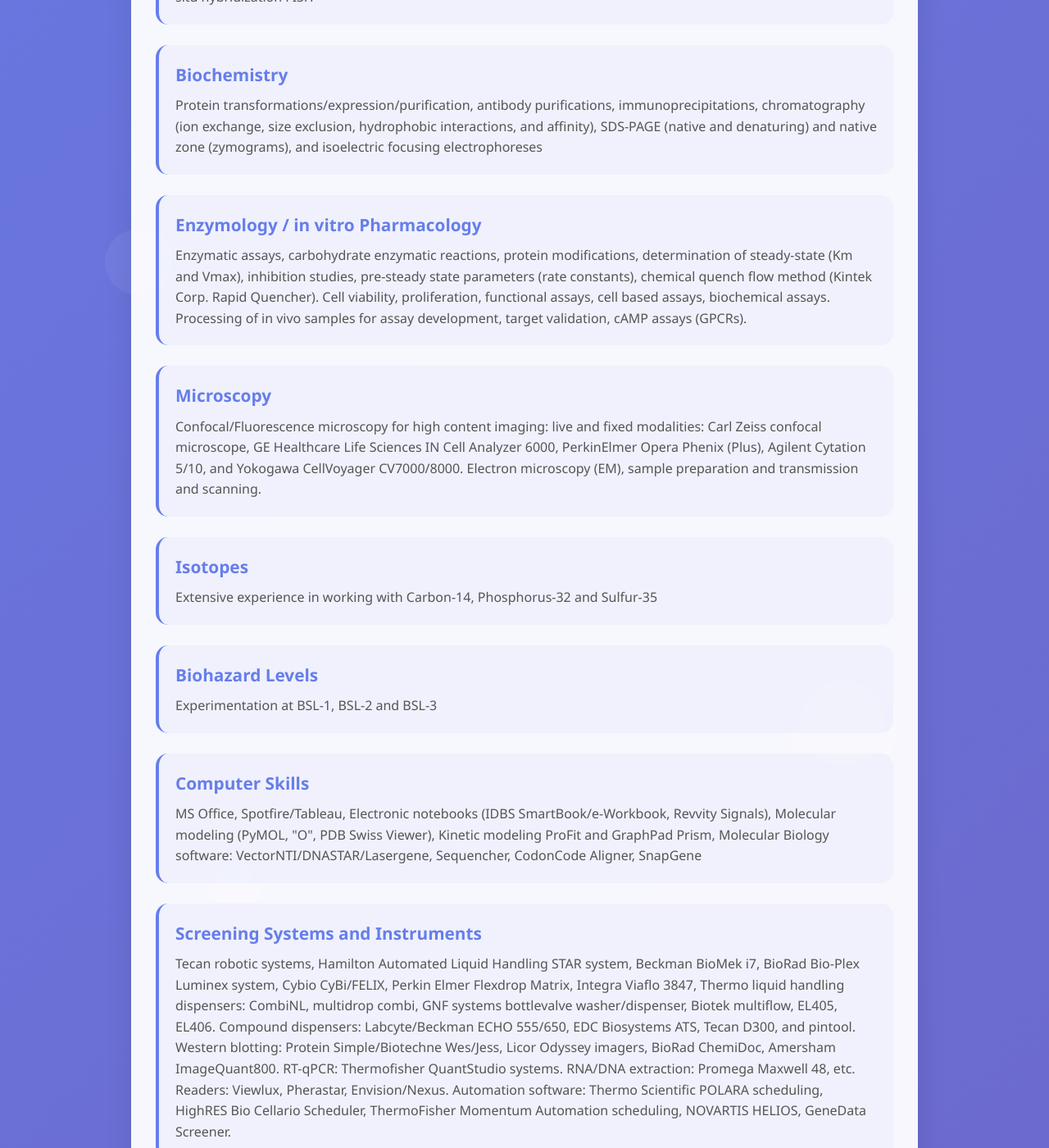
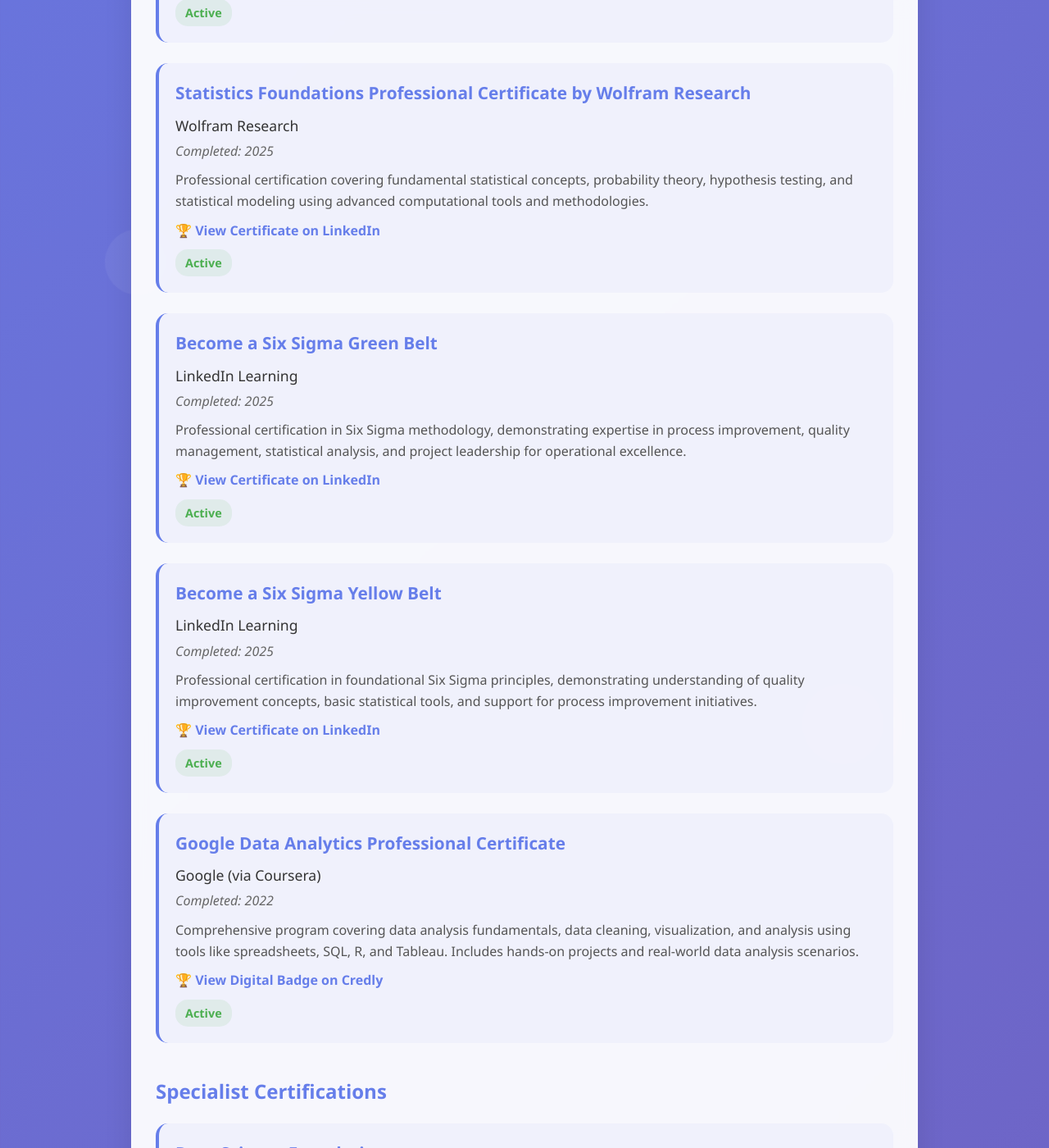
Before and after one commit to leodavinci1452/leodavinci1452.github.io, a Jekyll site: the page certifications.html, which Jekyll copies as it is, in a window 1280 px wide and 1400 px high, scrolled down 1808 px. Shown: the whole window at 82% size. Built offline with Jekyll 4.4.1, drawn with Linux system fonts in a browser that asks for light colours; a script that is not in the unit is left out; some of the changed text lies outside the part shown.

Commit message:
Update certifications.html

```diff
--- a/certifications.html
+++ b/certifications.html
@@ -308,82 +308,9 @@
         </section>
 
         <section class="section">
-            <h2>Technical Expertise</h2>
+            <h2>Certifications</h2>
 
-            <div class="certification">
-                <div class="cert-name">Molecular Biology</div>
-                <div class="cert-description">
-                    (Sub)cloning, (RT-q)PCR, DNA, RNA, Sequencing, Extractions, Digestions, Site-directed mutagenesis, Southern/Western(traditional and Jess/Wes)/Eastern blotting
-                </div>
-            </div>
-
-            <div class="certification">
-                <div class="cert-name">Cell Biology</div>
-                <div class="cert-description">
-                    Bacterial and mammalian cell culture (including primary cell lines and human induced pluripotent stem cells), glucose uptake assay, metabolic assays (Agilent Seahorse), in vitro transcription and translation, Fluorescence in situ hybridization FISH
-                </div>
-            </div>
-
-            <div class="certification">
-                <div class="cert-name">Biochemistry</div>
-                <div class="cert-description">
-                    Protein transformations/expression/purification, antibody purifications, immunoprecipitations, chromatography (ion exchange, size exclusion, hydrophobic interactions, and affinity), SDS-PAGE (native and denaturing) and native zone (zymograms), and isoelectric focusing electrophoreses
-                </div>
-            </div>
-
-            <div class="certification">
-                <div class="cert-name">Enzymology / in vitro Pharmacology</div>
-                <div class="cert-description">
-                    Enzymatic assays, carbohydrate enzymatic reactions, protein modifications, determination of steady-state (Km and Vmax), inhibition studies, pre-steady state parameters (rate constants), chemical quench flow method (Kintek Corp. Rapid Quencher). Cell viability, proliferation, functional assays, cell based assays, biochemical assays. Processing of in vivo samples for assay development, target validation, cAMP assays (GPCRs).
-                </div>
-            </div>
-
-            <div class="certification">
-                <div class="cert-name">Microscopy</div>
-                <div class="cert-description">
-                    Confocal/Fluorescence microscopy for high content imaging: live and fixed modalities: Carl Zeiss confocal microscope, GE Healthcare Life Sciences IN Cell Analyzer 6000, PerkinElmer Opera Phenix (Plus), Agilent Cytation 5/10, and Yokogawa CellVoyager CV7000/8000. Electron microscopy (EM), sample preparation and transmission and scanning.
-                </div>
-            </div>
-
-            <div class="certification">
-                <div class="cert-name">Isotopes</div>
-                <div class="cert-description">
-                    Extensive experience in working with Carbon-14, Phosphorus-32 and Sulfur-35
-                </div>
-            </div>
-
-            <div class="certification">
-                <div class="cert-name">Biohazard Levels</div>
-                <div class="cert-description">
-                    Experimentation at BSL-1, BSL-2 and BSL-3
-                </div>
-            </div>
-
-            <div class="certification">
-                <div class="cert-name">Computer Skills</div>
-                <div class="cert-description">
-                    MS Office, Spotfire/Tableau, Electronic notebooks (IDBS SmartBook/e-Workbook, Revvity Signals), Molecular modeling (PyMOL, "O", PDB Swiss Viewer), Kinetic modeling ProFit and GraphPad Prism, Molecular Biology software: VectorNTI/DNASTAR/Lasergene, Sequencher, CodonCode Aligner, SnapGene
-                </div>
-            </div>
-
-            <div class="certification">
-                <div class="cert-name">Screening Systems and Instruments</div>
-                <div class="cert-description">
-                    Tecan robotic systems, Hamilton Automated Liquid Handling STAR system, Beckman BioMek i7, BioRad Bio-Plex Luminex system, Cybio CyBi/FELIX, Perkin Elmer Flexdrop Matrix, Integra Viaflo 3847, Thermo liquid handling dispensers: CombiNL, multidrop combi, GNF systems bottlevalve washer/dispenser, Biotek multiflow, EL405, EL406. Compound dispensers: Labcyte/Beckman ECHO 555/650, EDC Biosystems ATS, Tecan D300, and pintool. Western blotting: Protein Simple/Biotechne Wes/Jess, Licor Odyssey imagers, BioRad ChemiDoc, Amersham ImageQuant800. RT-qPCR: Thermofisher QuantStudio systems. RNA/DNA extraction: Promega Maxwell 48, etc. Readers: Viewlux, Pherastar, Envision/Nexus. Automation software: Thermo Scientific POLARA scheduling, HighRES Bio Cellario Scheduler, ThermoFisher Momentum Automation scheduling, NOVARTIS HELIOS, GeneData Screener.
-                </div>
-            </div>
-
-            <div class="certification">
-                <div class="cert-name">Vaccines</div>
-                <div class="cert-description">
-                    Immunoassays: ELISA, MSD and multiplex (magnetic) assays, radial immunodiffusion (RID), serum bactericidal antibody (SBA) assay and cell based neutralization assays (for Yellow fever), serum/plasma collection, (pre)clinical analysis for Bexsero® meningococcal Group B Vaccine, bacteria growth and handling of Neisseria meningitidis and Group A Streptococcus.
-                </div>
-            </div>
-        </section>
-
-        <section class="section">
-            <h2>Professional Certifications</h2>
-
+            <h3 style="margin-bottom: 20px; color: #667eea; font-size: 1.5rem;">Professional Certificates</h3>
             <div class="certification">
                 <div class="cert-name">Public Speaking Skills Professional Certificate by Toastmasters International</div>
                 <div class="cert-issuer">Toastmasters International</div>
```
